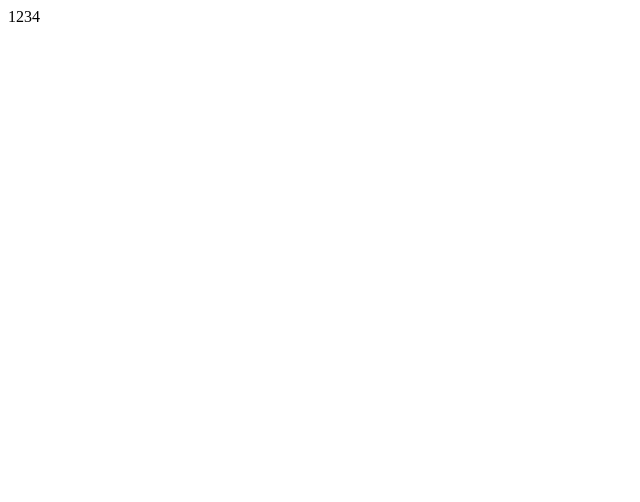
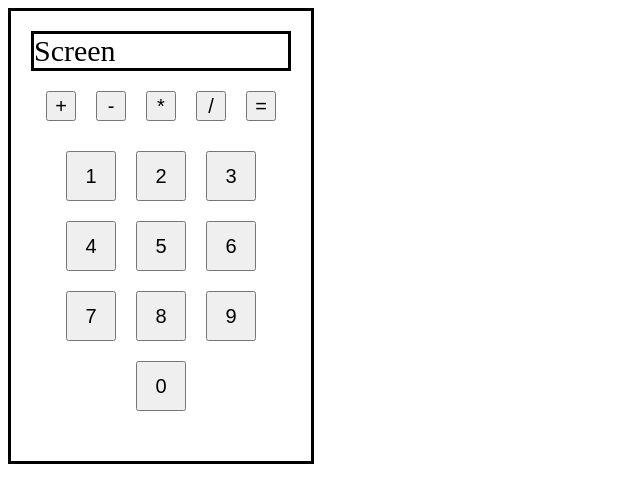
Before and after one commit to Blckguard/odin-calculator, a plain HTML site: page index.html in a window 1280 px wide. Shown: the whole page, without its empty margins (0-640 px from the left). Drawn offline with Linux system fonts and the light colour scheme.

Commit message:
started styling calculator body and added functions for logic

```diff
--- a/index.html
+++ b/index.html
@@ -8,6 +8,27 @@
     <script src="scripts.js" defer></script>
 </head>
 <body>
-    <div class="calculator"></div>
+    <div class="calculator">
+        <div class="screen">Screen</div>
+        <div class="operandButtonContainer">
+            <button class="operandButton">+</button>
+            <button class="operandButton">-</button>
+            <button class="operandButton">*</button>
+            <button class="operandButton">/</button>
+            <button class="operandButton">=</button>
+        </div>
+        <div class="numButtonContainer">
+            <button class="numButton">1</button>
+            <button class="numButton">2</button>
+            <button class="numButton">3</button>
+            <button class="numButton">4</button>
+            <button class="numButton">5</button>
+            <button class="numButton">6</button>
+            <button class="numButton">7</button>
+            <button class="numButton">8</button>
+            <button class="numButton">9</button>
+            <button class="numButton">0</button>
+        </div>
+    </div>
 </body>
 </html>
--- a/scripts.js
+++ b/scripts.js
@@ -1,8 +1,16 @@
-const calcContainer = document.querySelector(".calculator");
-
-const screen = document.createElement("div");
-screen.classList.add("screen");
-screen.textContent = "1234";
-screen.style.border = "bold";
-
-calcContainer.appendChild(screen);
+function add(num1, num2)
+{
+    return Number(num1) + Number(num2);
+}
+function subtract(num1, num2)
+{
+    return Number(num1) - Number(num2);
+}
+function multiply(num1, num2)
+{
+    return Number(num1) * Number(num2);
+}
+function divide(num1, num2)
+{
+    return Number(num1) / Number(num2);
+}
--- a/style.css
+++ b/style.css
@@ -0,0 +1,44 @@
+.calculator{
+    display: flex;
+    flex-direction: column;
+    border: solid;
+    width: 300px;
+    height: 450px;
+}
+
+.screen{
+    border: solid;
+    margin: 20px;
+    font-size: 30px;
+}
+
+.numButtonContainer{
+    display: flex;
+    flex-wrap: wrap;
+    margin: 0 20px 0 20px;
+    justify-content: center;
+    align-items: center;
+}
+
+.numButton{
+    margin: 10px;
+    font-size: 20px;
+    width: 50px;
+    height: 50px;
+}
+
+.operandButtonContainer{
+    display: flex;
+    flex-wrap: wrap;
+    justify-content: center;
+    align-items: center;
+    margin: 0 20px 20px 20px;
+
+}
+
+.operandButton{
+    font-size: 20px;
+    margin: 0 10px 0 10px;
+    width: 30px;
+    height: 30px;
+}
```
